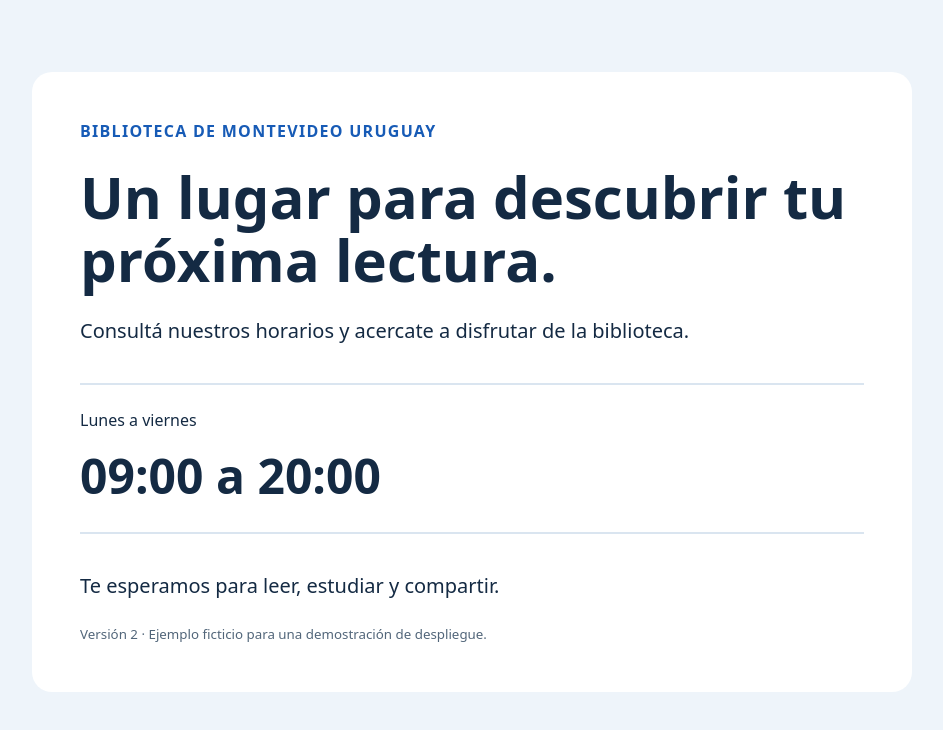
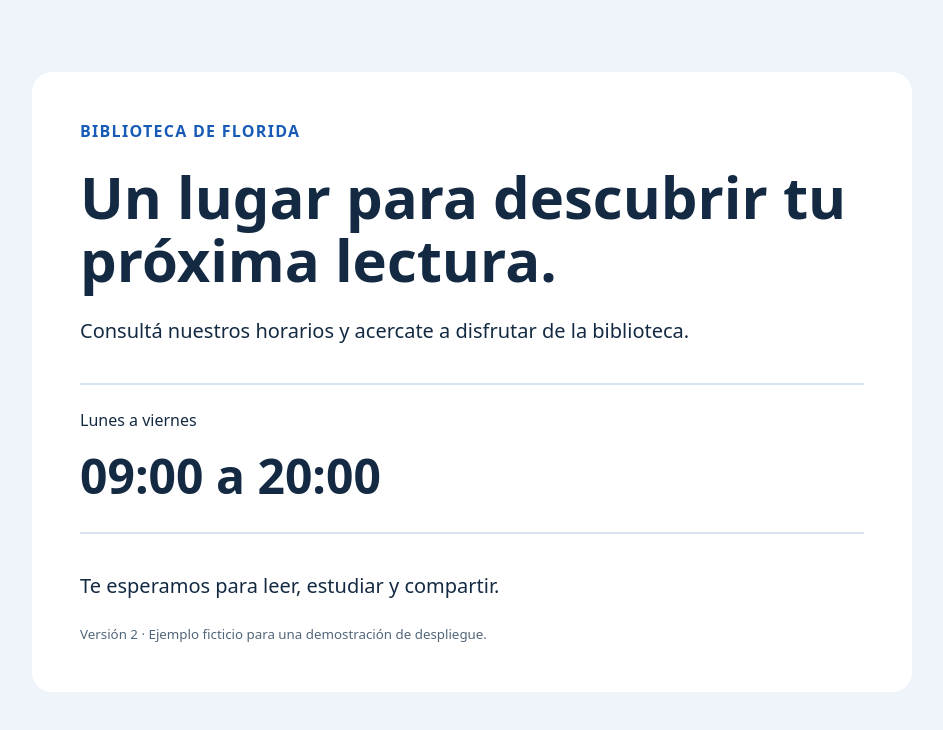
Before and after one commit to GiulianaGalusso/biblioteca-azure, a plain HTML site: page index.html in a window 1280 px wide. Shown: the whole page, without its empty margins (168-1111 px from the left). Drawn offline with Linux system fonts and the light colour scheme.

Commit message:
Update index.html V3

```diff
--- a/index.html
+++ b/index.html
@@ -19,7 +19,7 @@
 </head>
 <body>
   <main>
-    <div class="intro">BIBLIOTECA DE MONTEVIDEO URUGUAY</div>
+    <div class="intro">BIBLIOTECA DE FLORIDA</div>
     <h1>Un lugar para descubrir tu próxima lectura.</h1>
     <p>Consultá nuestros horarios y acercate a disfrutar de la biblioteca.</p>
     <section class="horario" aria-label="Horario de atención">
```
